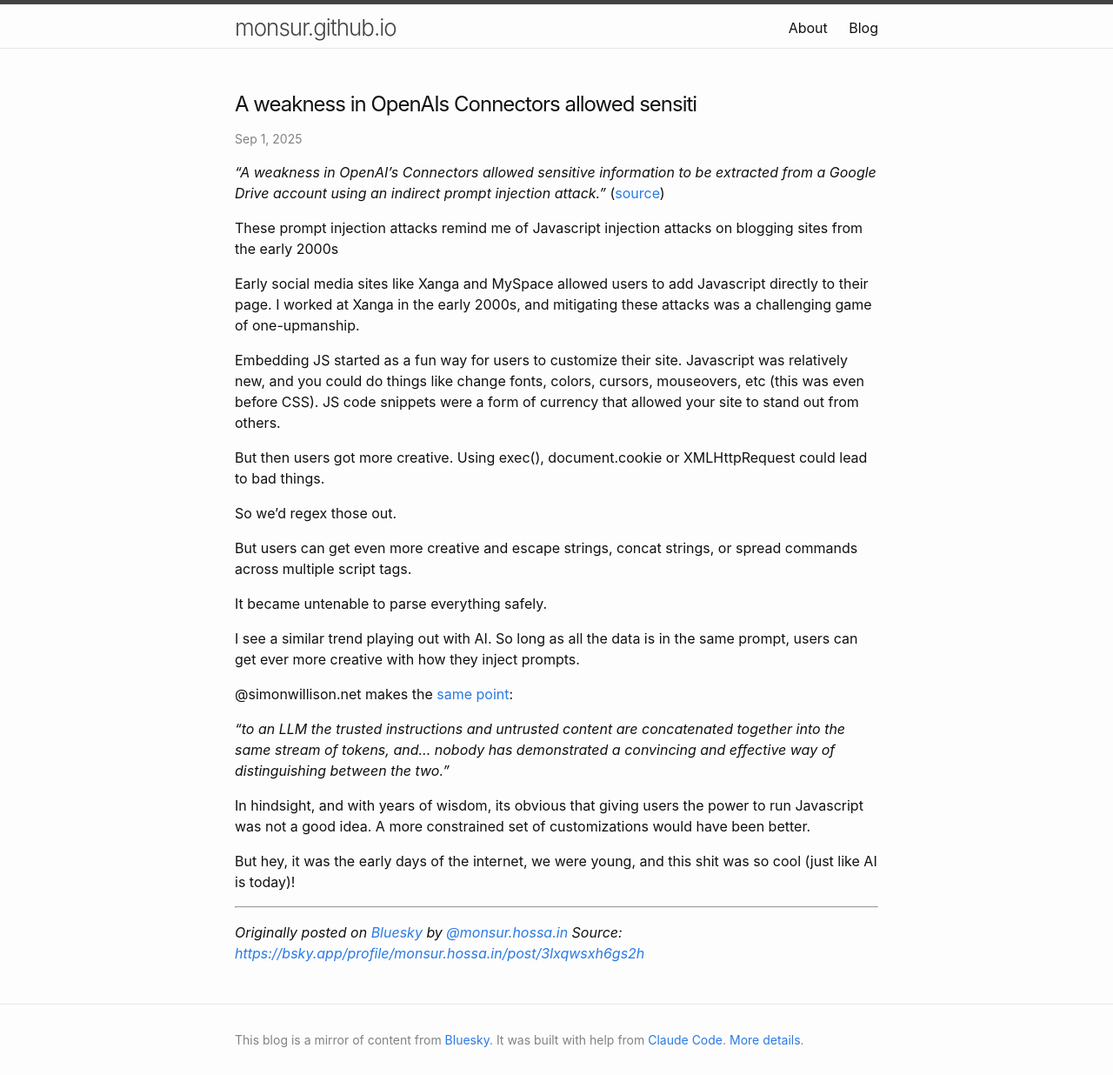
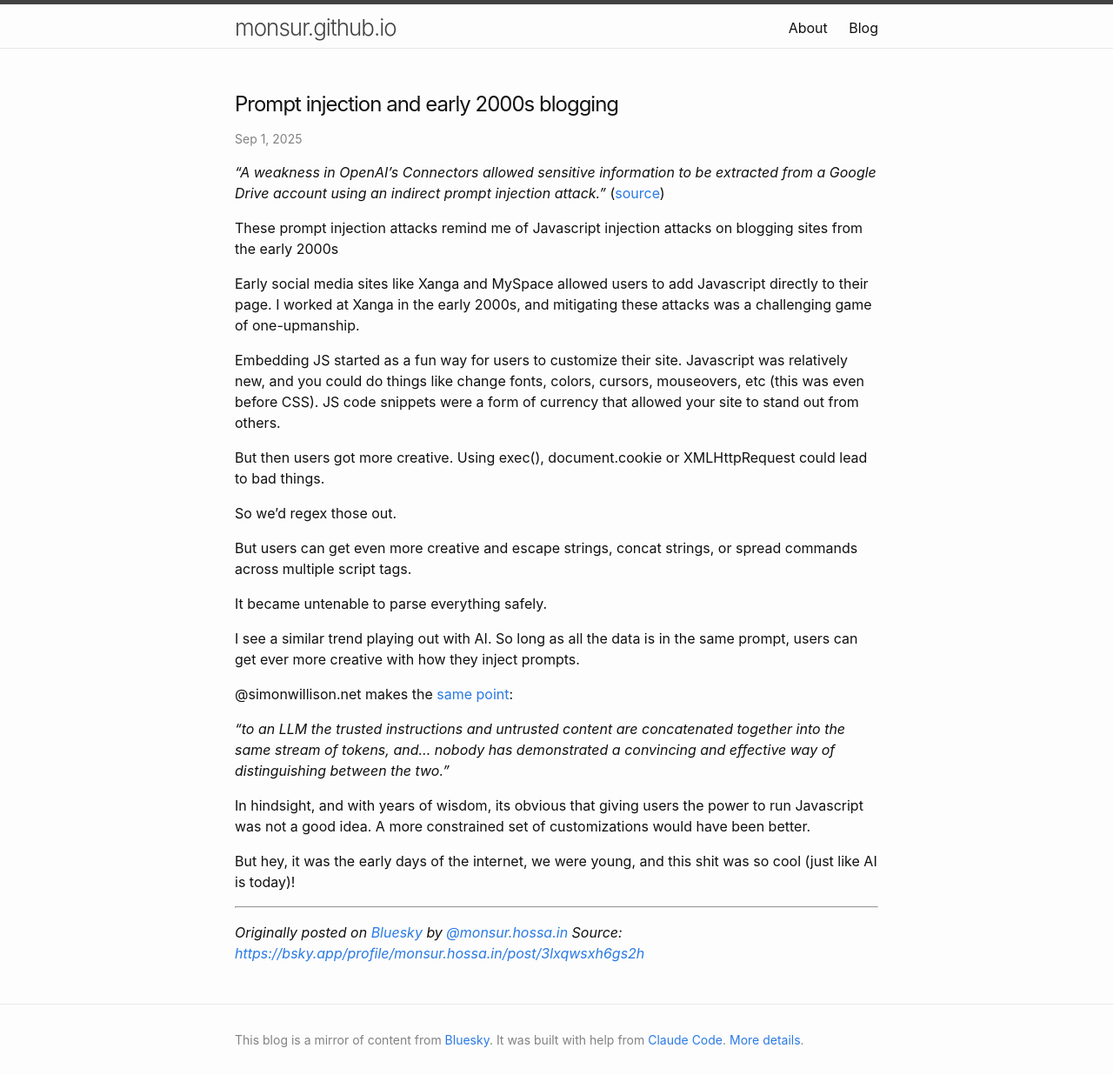
Before and after one commit to monsur/monsur.github.io, a Jekyll site: the page built from _posts/2025-09-01-a-weakness-in-openais-connec.md, in a window 1280 px wide. Shown: the whole page at 87% size. Built offline with Jekyll 4.4.1, drawn with Linux system fonts in a browser that asks for light colours.

Commit message:
Updating title

```diff
--- a/_posts/2025-09-01-a-weakness-in-openais-connec.md
+++ b/_posts/2025-09-01-a-weakness-in-openais-connec.md
@@ -1,5 +1,5 @@
 ---
-title: "A weakness in OpenAIs Connectors allowed sensiti"
+title: "Prompt injection and early 2000s blogging"
 author: "Monsur"
 author_handle: "monsur.hossa.in"
 date: 2025-09-01 06:08:04 +0000
```
